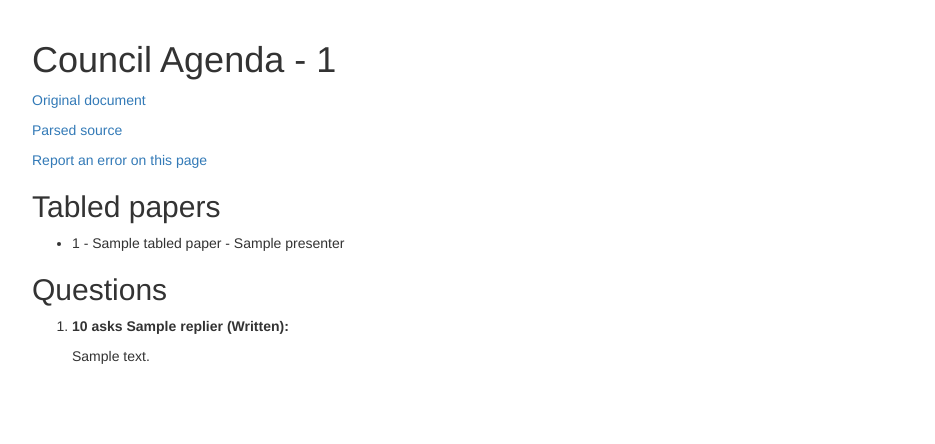
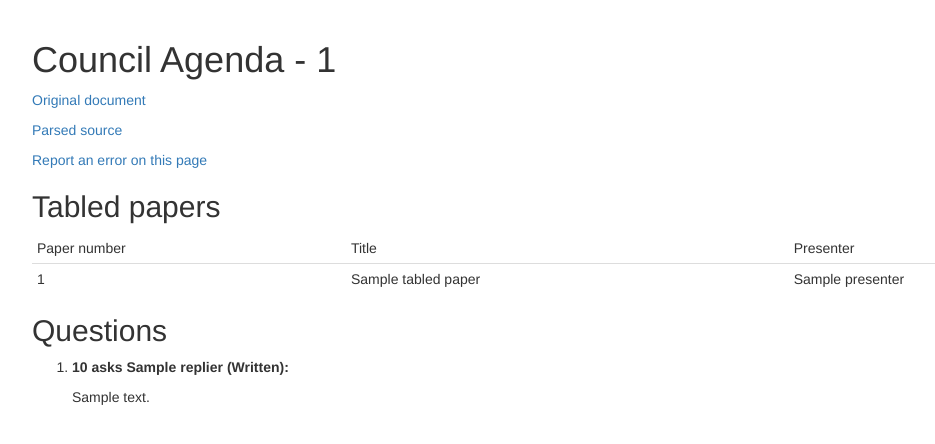
Before and after one commit to legco-watch/legco-watch, a Django app: template app/raw/templates/raw/agenda_detail.html in a window 1280 px wide. Shown: the part 51-495 px from the top of the page, without its empty margins (38-973 px from the left). Run offline with Django 3.2, Linux system fonts and the light colour scheme; the template is opened without the code that fills it: most values are stand-ins (such as "Sample title", 1, 10 or a date in 2020); parts of the project's set-up code (start-up, migrations or seed data) failed here and were passed over; some libraries are stand-ins or nearby versions.

Commit message:
Better handling of english tabled papers

```diff
--- a/app/raw/templates/raw/agenda_detail.html
+++ b/app/raw/templates/raw/agenda_detail.html
@@ -13,10 +13,23 @@
   </p>
   {% if parser.tabled_papers %}
     <h2>Tabled papers</h2>
+    <table class="table table-condensed">
+      <thead>
+      <tr>
+        <td>Paper number</td>
+        <td>Title</td>
+        <td>Presenter</td>
+      </tr>
+      </thead>
+      {% for p in parser.tabled_papers %}
+        <tr>
+          <td>{{ p.number }}</td>
+          <td>{{ p.title }}</td>
+          <td>{{ p.presenter }}</td>
+        </tr>
+      {% endfor %}
+    </table>
     <ul>
-    {% for p in parser.tabled_papers %}
-      <li>{{ p.number }} - {{ p.title }} - {{ p.presenter }}</li>
-    {% endfor %}
     </ul>
   {% endif %}
   {% if parser.questions %}
```
Also changed, not shown: app/raw/docs/agenda.py (+13 -5 lines).
